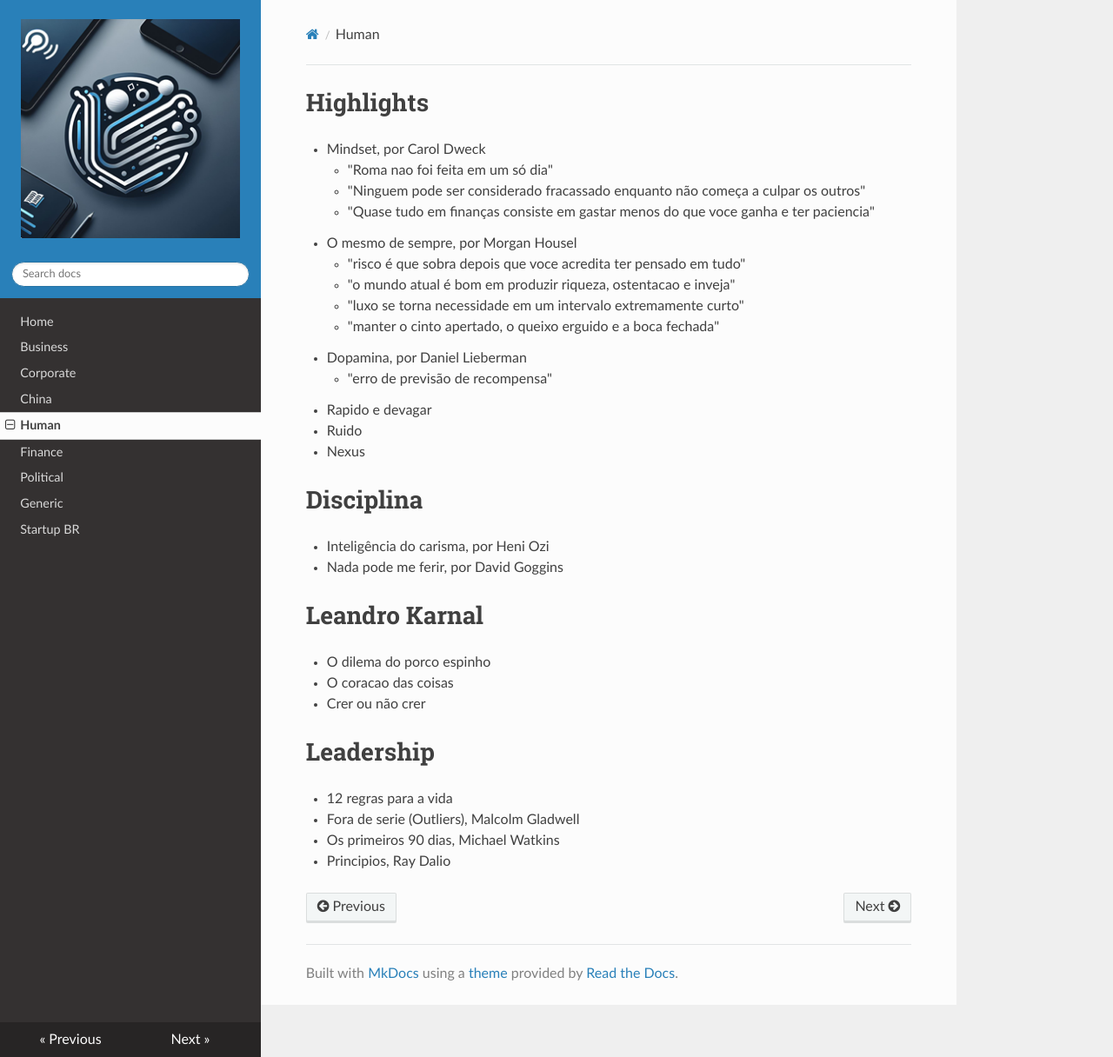
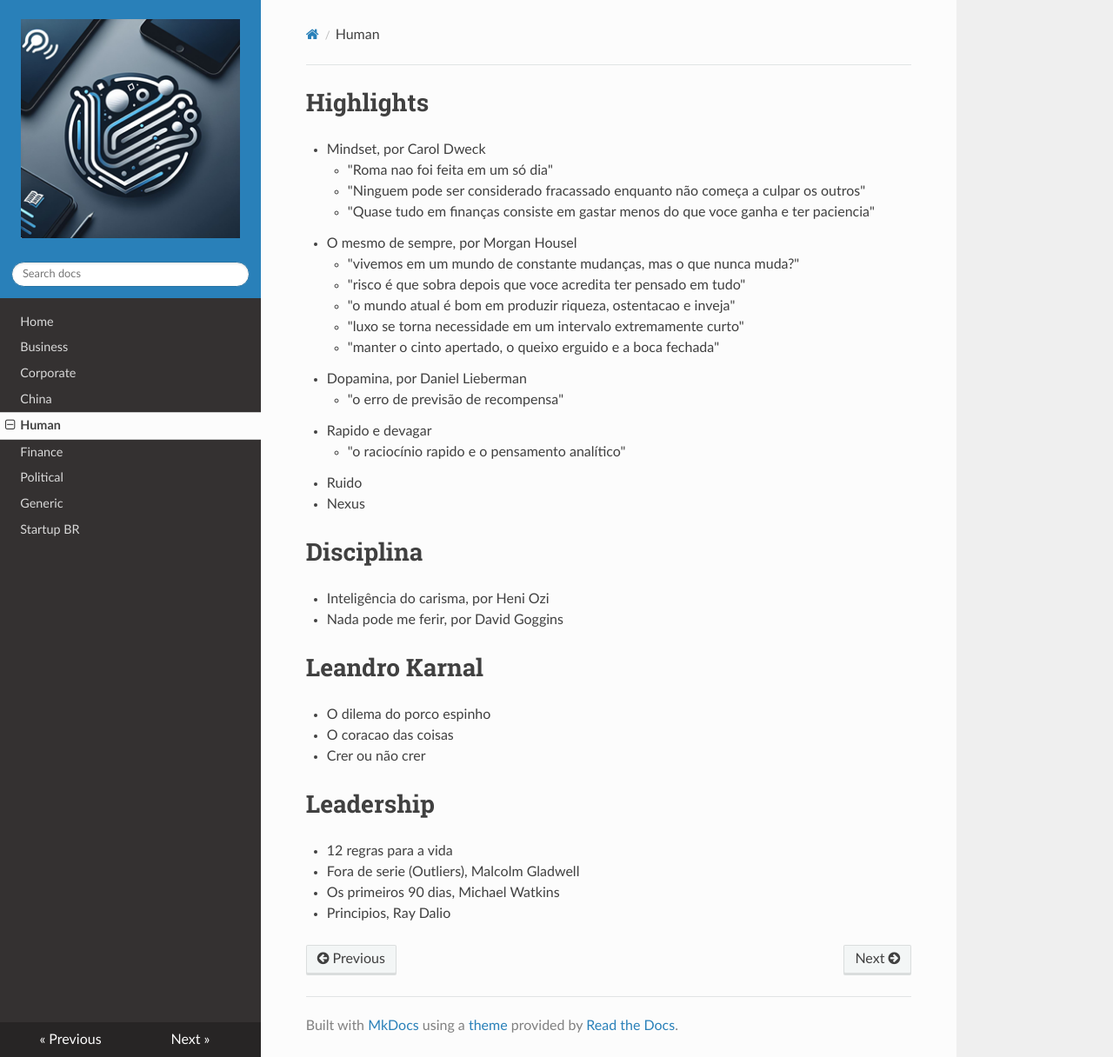
Before and after one commit to renatobrf/kindle-teca, an MkDocs documentation site: the page built from docs/human.md, in a window 1280 px wide and 1216 px high. Shown: the whole window at 87% size. Built offline with MkDocs 1.6.1, drawn with Linux system fonts in a browser that asks for light colours; nearby versions of some CDN libraries.

Commit message:
Update human.md

```diff
--- a/docs/human.md
+++ b/docs/human.md
@@ -4,13 +4,15 @@
     - "Ninguem pode ser considerado fracassado enquanto não começa a culpar os outros"
     - "Quase tudo em finanças consiste em gastar menos do que voce ganha e ter paciencia"
 - O mesmo de sempre, por Morgan Housel
+    - "vivemos em um mundo de constante mudanças, mas o que nunca muda?"
     - "risco é que sobra depois que voce acredita ter pensado em tudo"
     - "o mundo atual é bom em produzir riqueza, ostentacao e inveja"
     - "luxo se torna necessidade em um intervalo extremamente curto"
     - "manter o cinto apertado, o queixo erguido e a boca fechada"
 - Dopamina, por Daniel Lieberman
-    - "erro de previsão de recompensa"
+    - "o erro de previsão de recompensa"
 - Rapido e devagar
+    - "o raciocínio rapido e o pensamento analítico"
 - Ruido
 - Nexus
 
```
